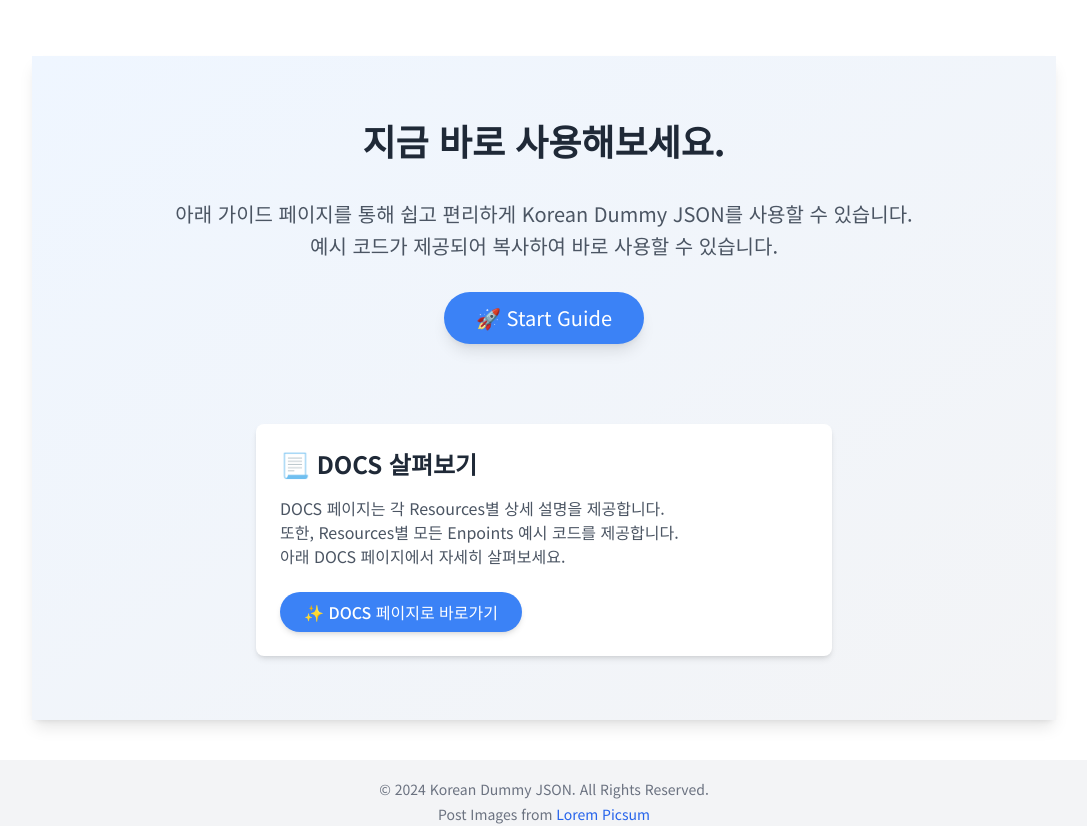
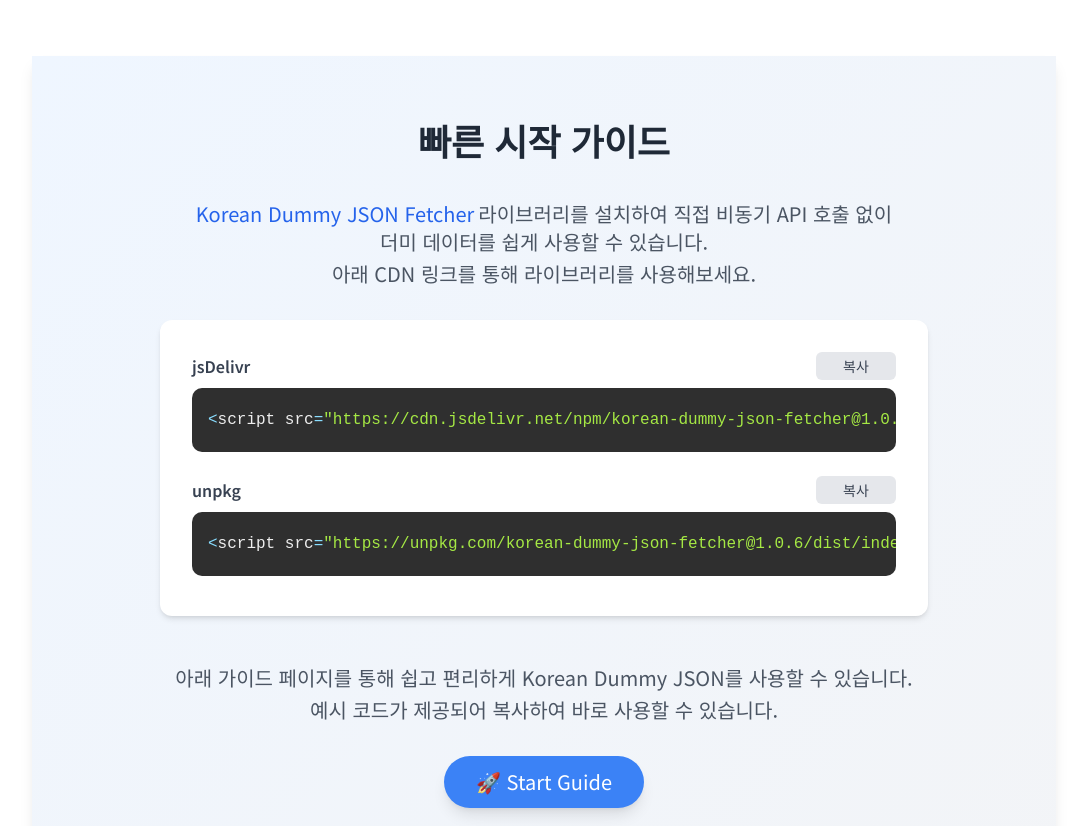
Before and after one commit to NamJongtae/koreanDummyJSON, a Next.js app: page / in a window 1280 px wide. Shown: the part 5440-6266 px from the top of the page, without its empty margins (96-1183 px from the left). Built offline with nearby package versions, Linux system fonts and the light colour scheme; no server answers.

Commit message:
Fix: StartGuide 컴포넌트 수정 - npm 라이브러리 및 CDN 링크 안내 추가 - useCdnLinks 커스텀 훅을 사용하여 CDN 링크 생성 - useCopy 커스텀 훅을 사용하여 CDN 스크립트 복사 기능 구현

```diff
--- a/src/components/home/start-guide.tsx
+++ b/src/components/home/start-guide.tsx
@@ -1,10 +1,19 @@
 "use client";
 
-import { useSectionVisibility } from '@/src/hooks/commons/useSectionVisibility';
+import { useSectionVisibility } from "@/src/hooks/commons/useSectionVisibility";
 import Link from "next/link";
+import CodeSnippet from "../commons/fetch-section/code-snippet";
+import useCopy from "@/src/hooks/commons/useCopy";
+import { useCdnLinks } from "@/src/hooks/commons/useCdnLinks";
 
-export default function StartGuide() {
+const StartGuide = () => {
   const { ref, isVisible } = useSectionVisibility();
+  const { jsdelivr, unpkg } = useCdnLinks();
+
+  const { isCopied: isJsdelivrCopied, handleCopy: handleJsdelivrCopy } =
+    useCopy(jsdelivr);
+  const { isCopied: isUnpkgCopied, handleCopy: handleUnpkgCopy } =
+    useCopy(unpkg);
 
   return (
     <section
@@ -15,16 +24,59 @@
     >
       <div className="max-w-3xl mx-auto text-center">
         <h2 className="text-3xl sm:text-4xl font-extrabold text-gray-800 mb-10">
-          지금 바로 사용해보세요.
+          빠른 시작 가이드
         </h2>
-        <p className="text-lg md:text-xl text-gray-600 mb-1">
+        <p className="text-lg md:text-xl text-gray-600 mb-1 whitespace-pre-line">
+          <Link
+            href={"https://www.npmjs.com/package/korean-dummy-json-fetcher"}
+            target="_blank"
+            rel="noopener noreferrer"
+            className="text-blue-600 betterhover:hover:underline underline-offset-2 mr-1"
+          >
+            Korean Dummy JSON Fetcher
+          </Link>
+          {
+            "라이브러리를 설치하여 직접 비동기 API 호출 없이\n더미 데이터를 쉽게 사용할 수 있습니다."
+          }
+        </p>
+        <p className="text-lg md:text-xl text-gray-600 mb-8">
+          아래 CDN 링크를 통해 라이브러리를 사용해보세요.
+        </p>
+        <div className="space-y-6 bg-white p-6 sm:p-8 rounded-xl shadow-md">
+          <div>
+            <div className="flex justify-between items-center mb-2">
+              <p className="text-left text-gray-700 font-semibold">jsDelivr</p>
+              <button
+                onClick={handleJsdelivrCopy}
+                className="bg-gray-200 text-gray-700 text-sm px-3 py-1 rounded-md betterhover:hover:bg-gray-300 transition-all w-20"
+              >
+                {isJsdelivrCopied ? "복사됨!" : "복사"}
+              </button>
+            </div>
+            <CodeSnippet code={jsdelivr} />
+          </div>
+          <div>
+            <div className="flex justify-between items-center mb-2">
+              <p className="text-left text-gray-700 font-semibold">unpkg</p>
+              <button
+                onClick={handleUnpkgCopy}
+                className="bg-gray-200 text-gray-700 text-sm px-3 py-1 rounded-md betterhover:hover:bg-gray-300 transition-all w-20"
+              >
+                {isUnpkgCopied ? "복사됨!" : "복사"}
+              </button>
+            </div>
+            <CodeSnippet code={unpkg} />
+          </div>
+        </div>
+
+        <p className="text-lg md:text-xl text-gray-600 mt-12 mb-1">
           아래 가이드 페이지를 통해 쉽고 편리하게 Korean Dummy JSON를 사용할 수
           있습니다.
         </p>
         <p className="text-lg md:text-xl text-gray-600 mb-8">
           예시 코드가 제공되어 복사하여 바로 사용할 수 있습니다.
         </p>
-        <div className="mb-20 flex justify-center items-center flex-col gap-6">
+        <div className="mb-8 flex justify-center items-center flex-col gap-6">
           <Link
             href={"/guide"}
             className="bg-blue-500 hover:bg-blue-600 transition-all duration-300 ease-in-out text-white rounded-full px-8 py-3 text-xl shadow-lg hover:shadow-2xl betterhover:hover:-translate-y-1"
@@ -34,7 +86,7 @@
         </div>
       </div>
 
-      <div className="max-w-xl mx-auto bg-white p-6 rounded-lg shadow-md mt-12">
+      <div className="max-w-xl mx-auto bg-white p-6 rounded-lg shadow-md">
         <h3 className="text-2xl font-bold text-gray-800 mb-4">
           📃 DOCS 살펴보기
         </h3>
@@ -57,4 +109,6 @@
       </div>
     </section>
   );
-}
+};
+
+export default StartGuide;
```
